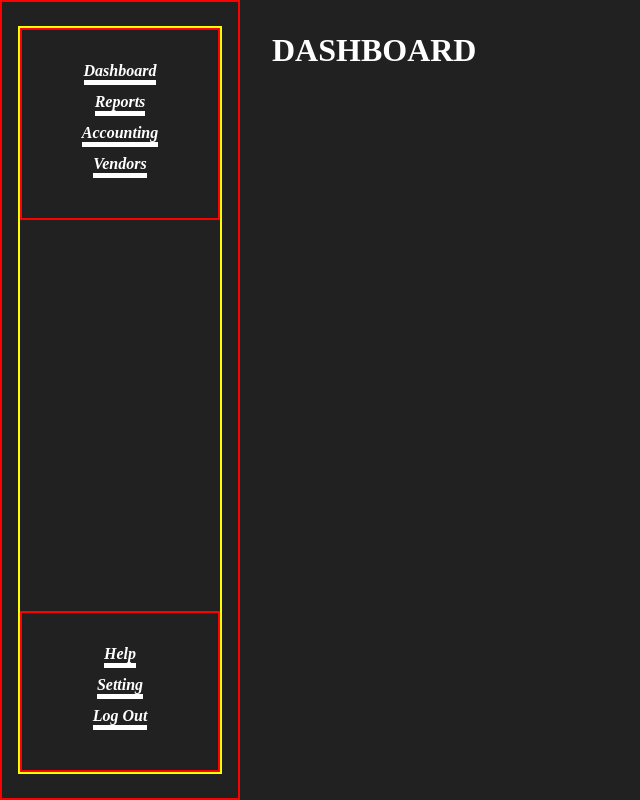
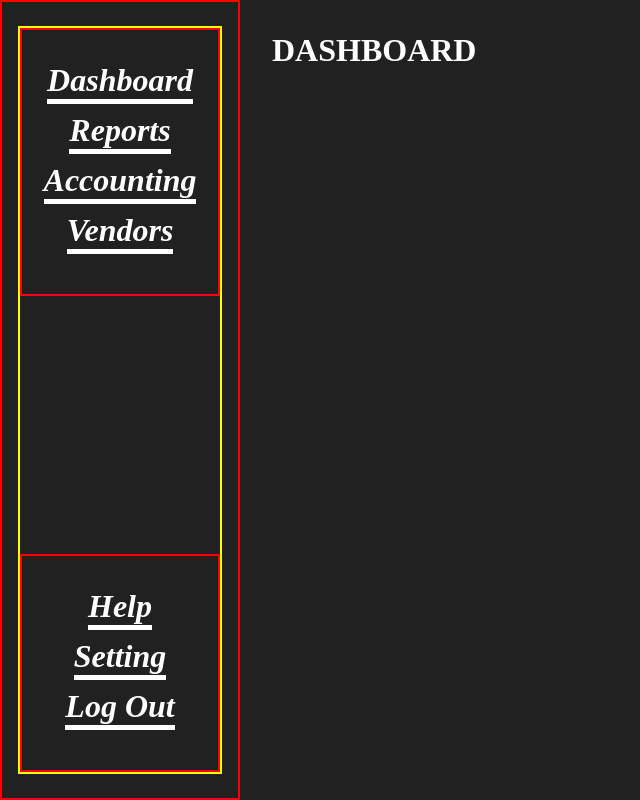
Before and after one commit to Correa95/Accounting-Software, a React app in the folder frontend/: page / in a window 1280 px wide. Shown: the whole page, without its empty margins (0-640 px from the left). Built offline with nearby package versions, Linux system fonts and the light colour scheme; the HTML template or start-up script is replaced by a standard one.

Commit message:
styling the navivation

```diff
--- a/frontend/src/components/NavBar.css
+++ b/frontend/src/components/NavBar.css
@@ -19,7 +19,6 @@ ol {
 
 li {
   font-size: 32px;
-  font-size: 16px;
   font-weight: 700;
   font-style: italic;
   list-style: none;
```
